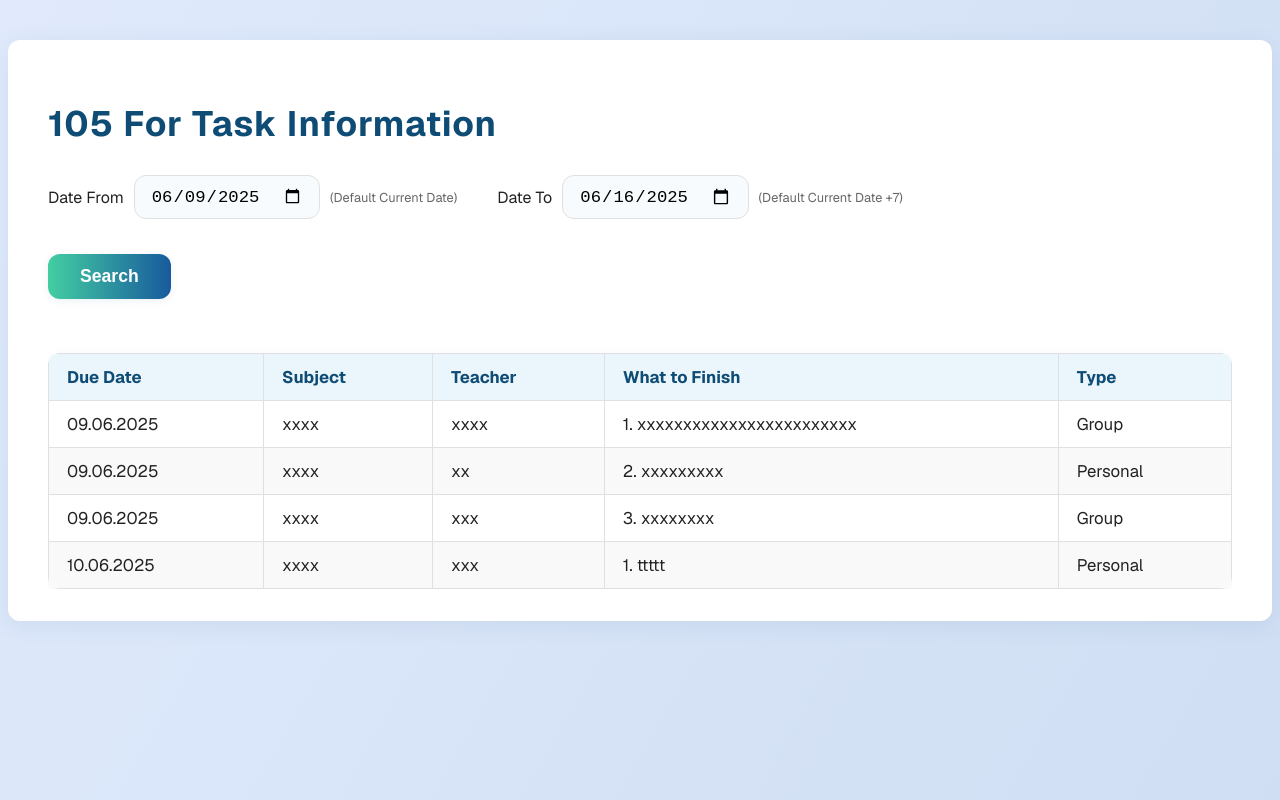
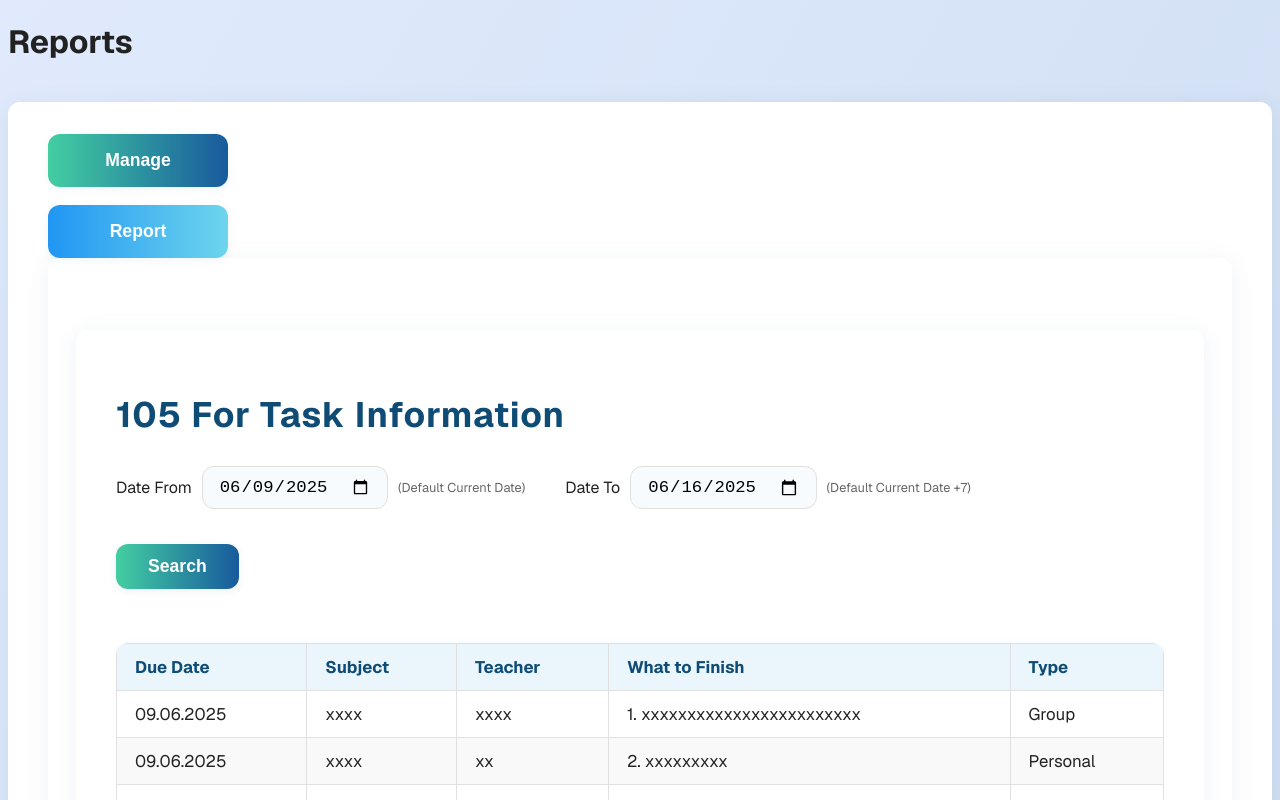
Before and after one commit to phatphoom/student-task-react, a Next.js app: page /Reports in a window 1280 px wide. Shown: the top 800 px of the page. Built offline with nearby package versions, Linux system fonts and the light colour scheme.

Commit message:
feat: fix report page

```diff
--- a/src/app/Reports/page.tsx
+++ b/src/app/Reports/page.tsx
@@ -1,11 +1,31 @@
 "use client";
-import React from "react";
+import React, { useState } from "react";
+import { useRouter } from "next/navigation";
+import SidebarMenu from "../../Materials/SidebarMenu";
 import TaskReportComponent from "../../Components/TaskReportComponent";
 
 export default function ReportsPage() {
+  const router = useRouter();
+  const [activeTab, setActiveTab] = useState<"manage" | "report">("report");
+
+  const navigateToManage = () => {
+    router.push("/");
+  };
+
   return (
     <main className="min-h-screen p-8 bg-gray-100">
-      <TaskReportComponent />
+      <h1 className="text-2xl font-bold mb-4">Reports</h1>
+      <div className="student-task-container">
+        <div className="sidebar">
+          <SidebarMenu
+            onManageClick={navigateToManage}
+            onReportClick={() => setActiveTab("report")}
+          />
+        </div>
+        <div className="content">
+          {activeTab === "report" && <TaskReportComponent />}
+        </div>
+      </div>
     </main>
   );
 }
```
Also changed, not shown: src/Reports/page.tsx (deleted, +0 -11 lines).
